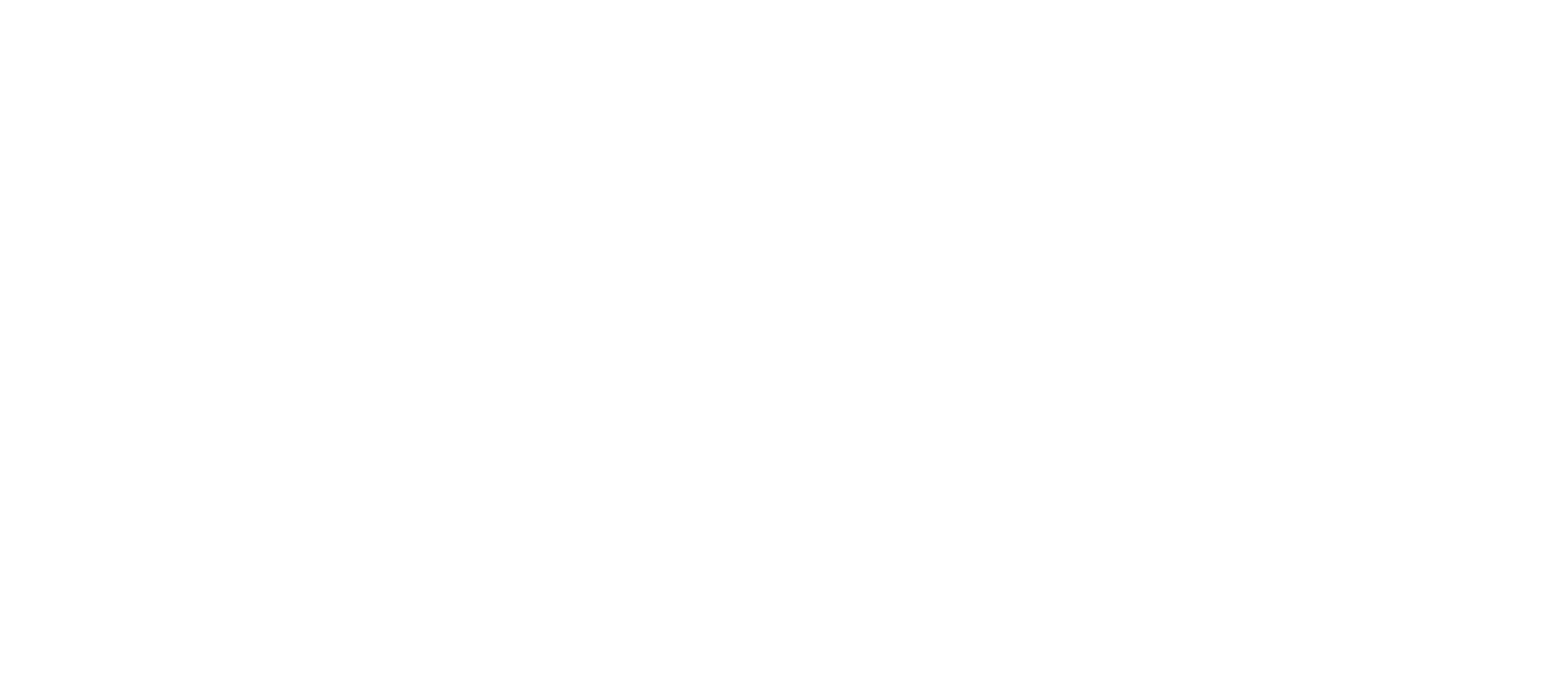
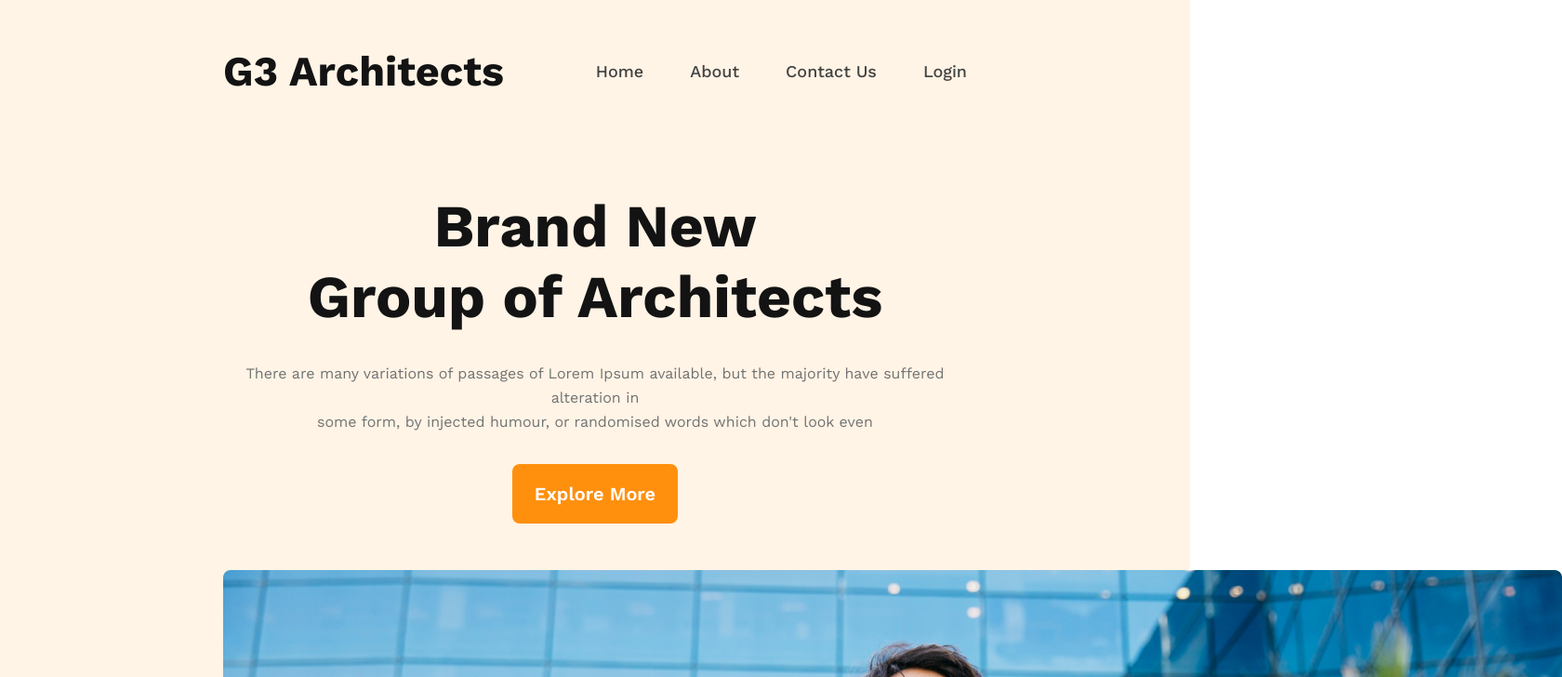
Before and after one commit to ashik-08/M9-G3-Architects, a plain HTML site: page index.html in a window 1280 px wide. Shown: the top 728 px of the page at 93% size, 1680 px wide, since content can reach past the window. Drawn offline with nearby package versions, Linux system fonts and the light colour scheme.

Commit message:
completed header section

```diff
--- a/index.html
+++ b/index.html
@@ -8,14 +8,43 @@
     <link rel="preconnect" href="https://fonts.googleapis.com" />
     <link rel="preconnect" href="https://fonts.gstatic.com" crossorigin />
     <link
-      href="https://fonts.googleapis.com/css2?family=Work+Sans:wght@400;500;700&display=swap"
+      href="https://fonts.googleapis.com/css2?family=Work+Sans:wght@400;500;600;700;800&display=swap"
       rel="stylesheet"
     />
   </head>
   <body>
     <!-- Header section -->
 
-    <header></header>
+    <header>
+      <nav>
+        <h3 class="nav-title">G3 Architects</h3>
+        <ul type="none">
+          <li><a href="#">Home</a></li>
+          <li><a href="#">About</a></li>
+          <li><a href="#">Contact Us</a></li>
+          <li><a href="#">Login</a></li>
+        </ul>
+      </nav>
+
+      <!-- Banner section -->
+
+      <div class="banner">
+        <div class="banner-content">
+          <h1 class="banner-title">
+            Brand New <br />
+            Group of Architects
+          </h1>
+          <p class="banner-description">
+            There are many variations of passages of Lorem Ipsum available, but
+            the majority have suffered alteration in <br />
+            some form, by injected humour, or randomised words which don't look
+            even
+          </p>
+          <button class="btn-primary">Explore More</button>
+        </div>
+        <img src="images/banner.png" alt="" />
+      </div>
+    </header>
 
     <!-- Main section -->
 
--- a/styles/architect.css
+++ b/styles/architect.css
@@ -1,4 +1,70 @@
+/* common shared style */
 * {
   font-family: "Work Sans", sans-serif;
   margin: 0;
 }
+.btn-primary {
+  background: #ff900e;
+  border: none;
+  border-radius: 8px;
+
+  color: #fff;
+  text-align: center;
+  font-size: 1.25rem;
+  font-weight: 600;
+  padding: 20px 24px;
+}
+
+/* header section styles */
+
+header {
+  background: rgba(255, 144, 14, 0.1);
+  padding: 50px 240px 45px;
+}
+
+/* nav related styles */
+
+nav {
+  display: flex;
+  justify-content: space-between;
+  align-items: center;
+}
+.nav-title {
+  color: #131313;
+  font-size: 2.8125rem;
+  font-weight: 700;
+}
+nav > ul {
+  display: flex;
+  gap: 50px;
+  align-items: center;
+}
+nav a {
+  text-decoration: none;
+  color: #424242;
+  font-size: 1.125rem;
+  font-weight: 500;
+  line-height: 26px;
+}
+
+/* banner related styles */
+
+.banner {
+  text-align: center;
+}
+.banner-title {
+  color: #131313;
+  font-size: 4rem;
+  font-weight: 700;
+  margin-top: 102px;
+}
+.banner-description {
+  color: #727272;
+  font-size: 1rem;
+  font-weight: 400;
+  line-height: 26px;
+  margin: 32px 0px;
+}
+.banner img {
+  margin-top: 50px;
+}
```
